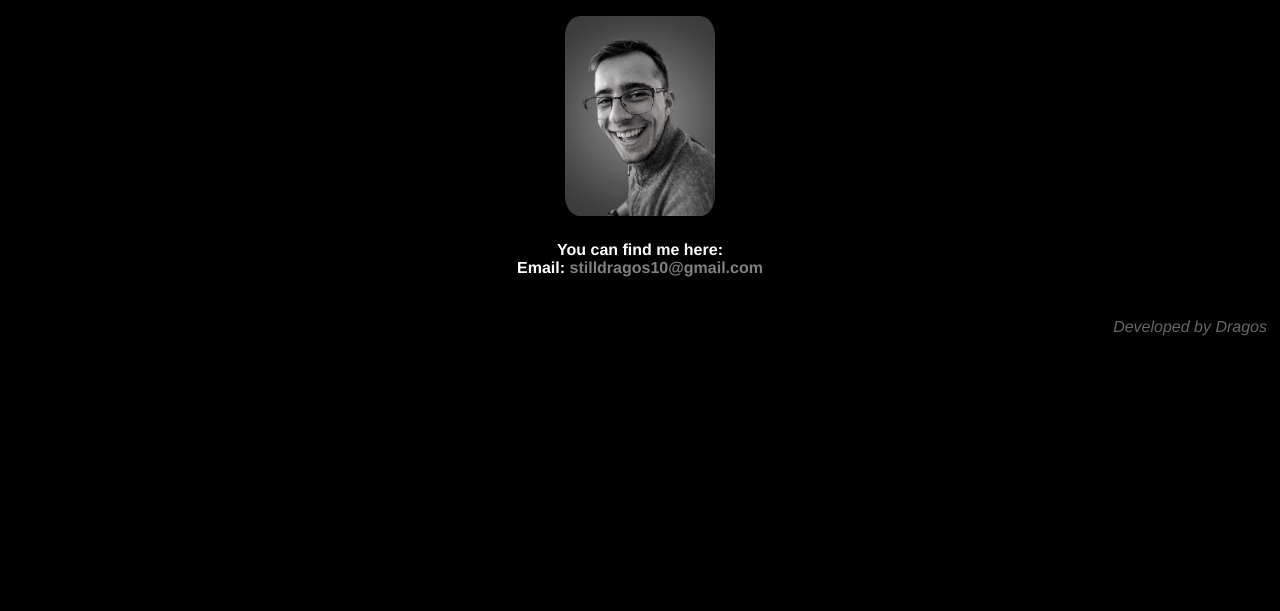
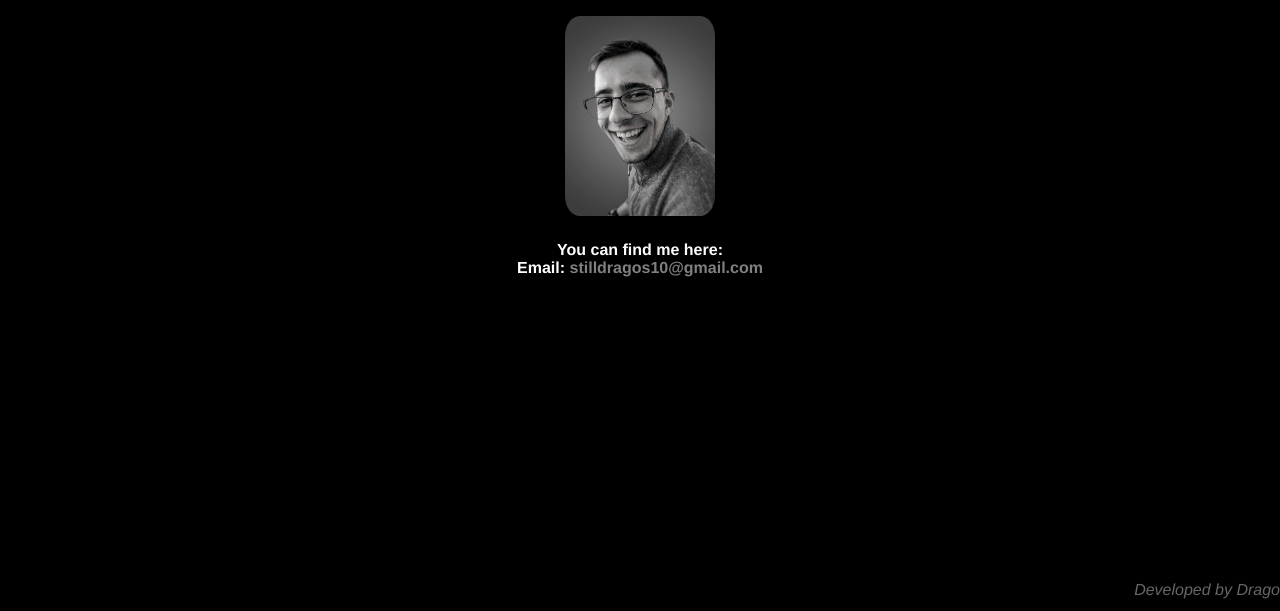
Before and after one commit to dragosmocanasu/website, a plain HTML site: page index.html in a window 1280 px wide. Shown: the part 189-800 px from the top of the page. Drawn offline with Linux system fonts and the light colour scheme.

Commit message:
updated footer
moved footer to bottom right

```diff
--- a/style.css
+++ b/style.css
@@ -38,6 +38,11 @@ nav a {
     text-align: right;
     color: #666666;
     font-style: italic;
+    position:absolute;
+    bottom:0;
+    width:100%;
+    height:30px;
+
 }
 
 body {
```
